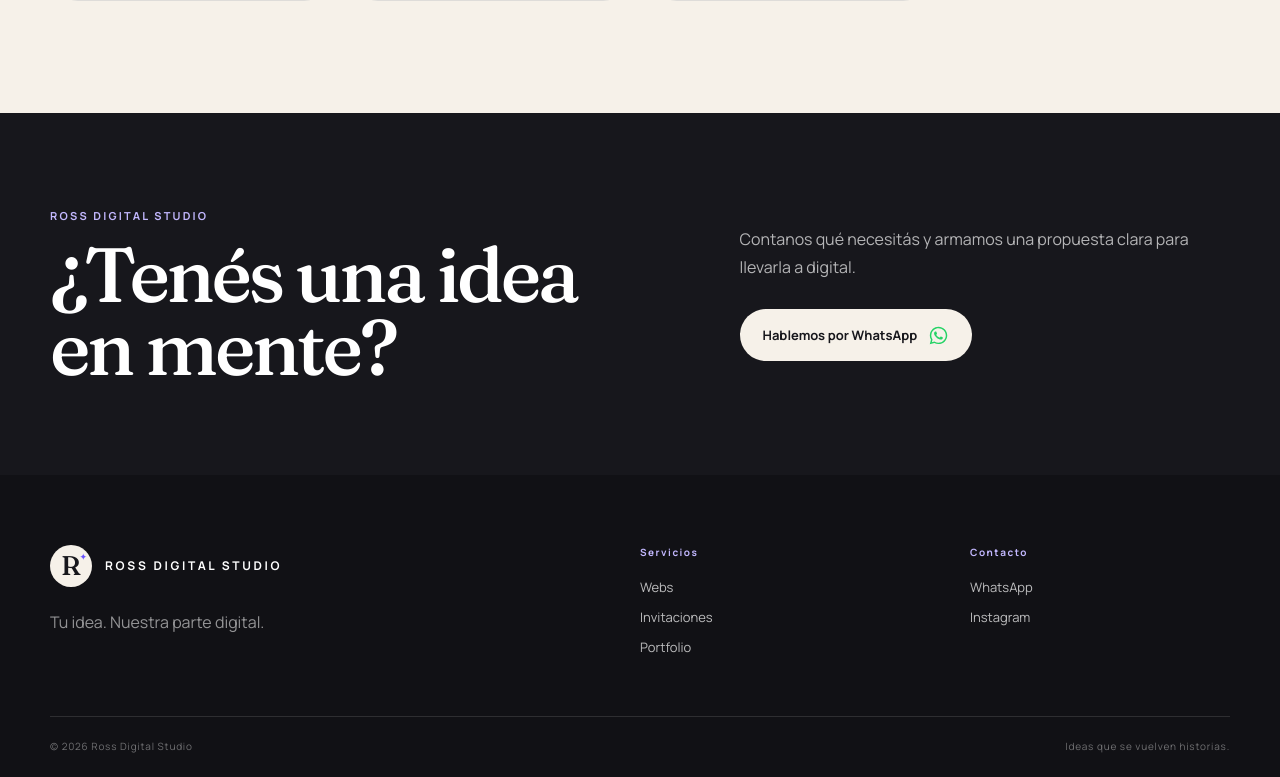
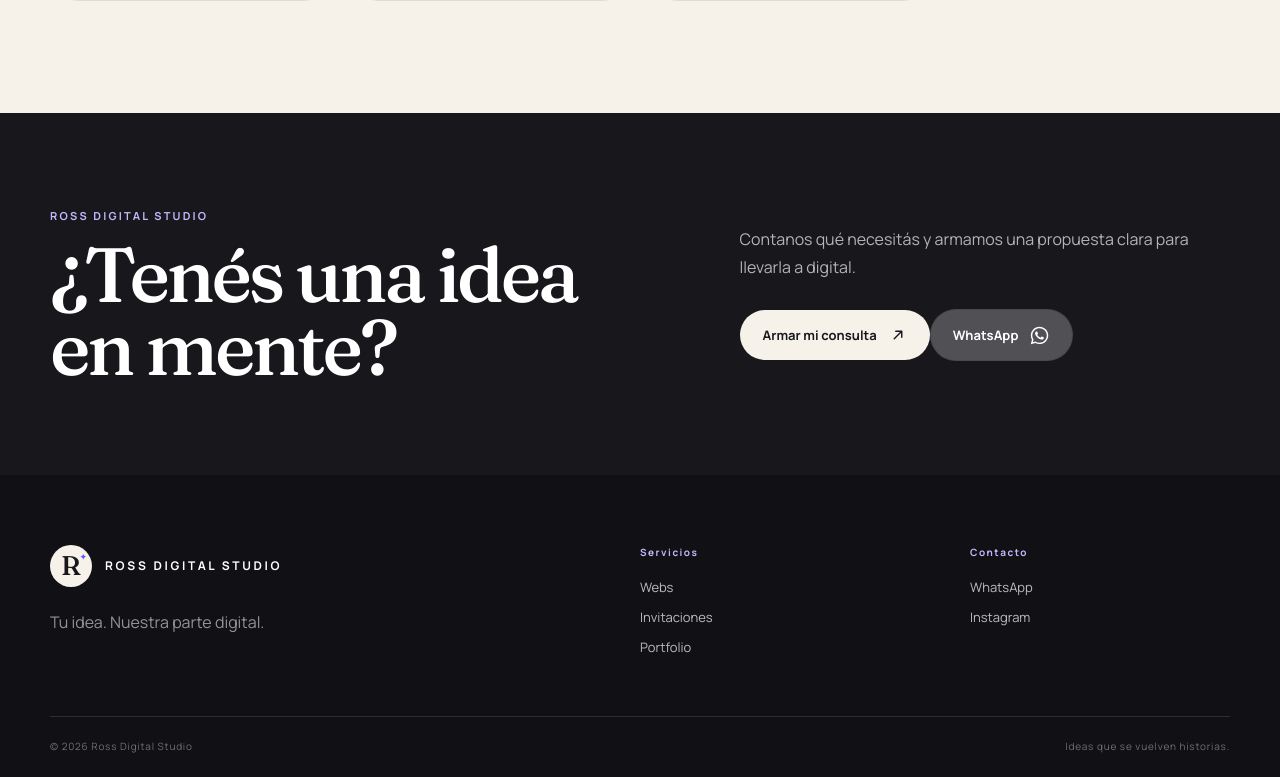
Before and after one commit to AgustinRoss39/RossDigitalStudio, a Next.js app: page / in a window 1280 px wide. Shown: the part 7796-8573 px from the top of the page. Built offline with nearby package versions, Linux system fonts and the light colour scheme; no server answers.

Commit message:
feat: add budget CTA and WhatsApp tracking

```diff
--- a/components/CTA.tsx
+++ b/components/CTA.tsx
@@ -1,5 +1,7 @@
+import Link from "next/link";
 import { whatsappUrl } from "@/lib/whatsapp";
-import { WhatsAppIcon } from "./Icons";
+import { WhatsAppIcon, ArrowUpRightIcon } from "./Icons";
+import { TrackedLink } from "./TrackedLink";
 
 export function CTA({ title = "¿Tenés una idea en mente?", text = "Contanos qué necesitás y armamos una propuesta clara para llevarla a digital." }: { title?: string; text?: string }) {
   const href = whatsappUrl("Hola! Tengo una idea y quiero pedir un presupuesto en Ross Digital Studio.");
@@ -12,10 +14,21 @@ export function CTA({ title = "¿Tenés una idea en mente?", text = "Contanos qu
         </div>
         <div>
           <p>{text}</p>
-          <a className="button buttonCream ctaWhatsapp" href={href} target="_blank" rel="noreferrer">
-            Hablemos por WhatsApp
-            <span className="iconBubble"><WhatsAppIcon className="waIcon" /></span>
-          </a>
+          <div className="ctaActions">
+            <Link className="button buttonCream" href="/presupuesto">
+              Armar mi consulta <ArrowUpRightIcon className="actionIcon" />
+            </Link>
+            <TrackedLink
+              className="button buttonOutline ctaWhatsapp"
+              href={href}
+              target="_blank"
+              rel="noreferrer"
+              eventName="whatsapp_click"
+              eventData={{ source: "cta_band" }}
+            >
+              WhatsApp <WhatsAppIcon className="waIcon" />
+            </TrackedLink>
+          </div>
         </div>
       </div>
     </section>
```
